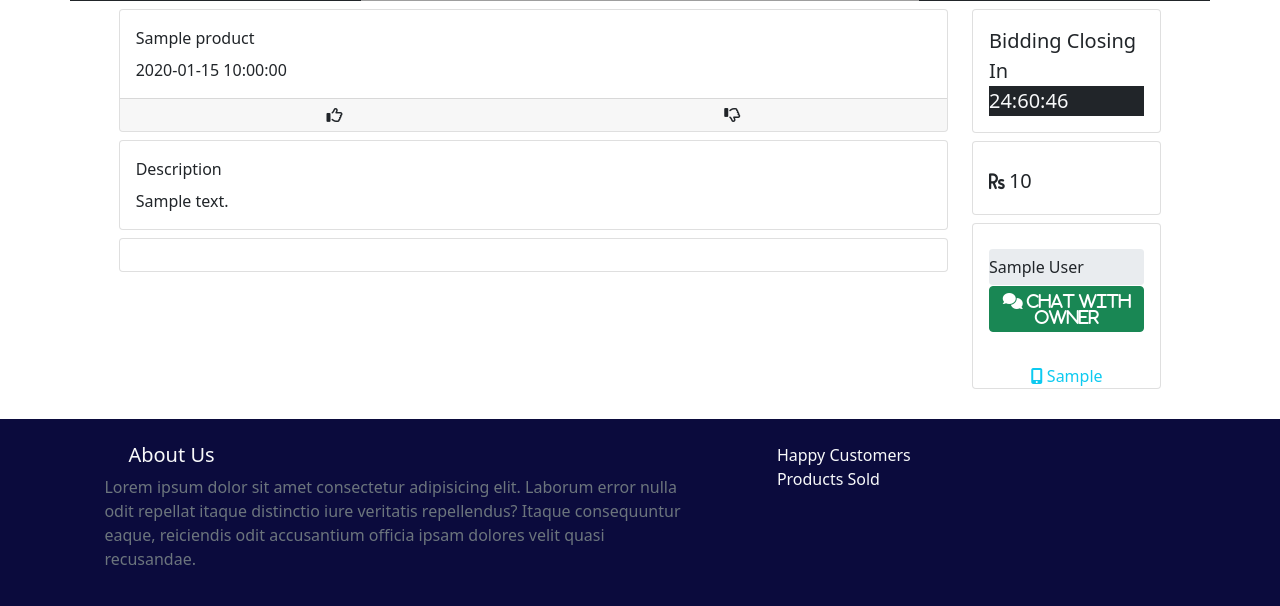
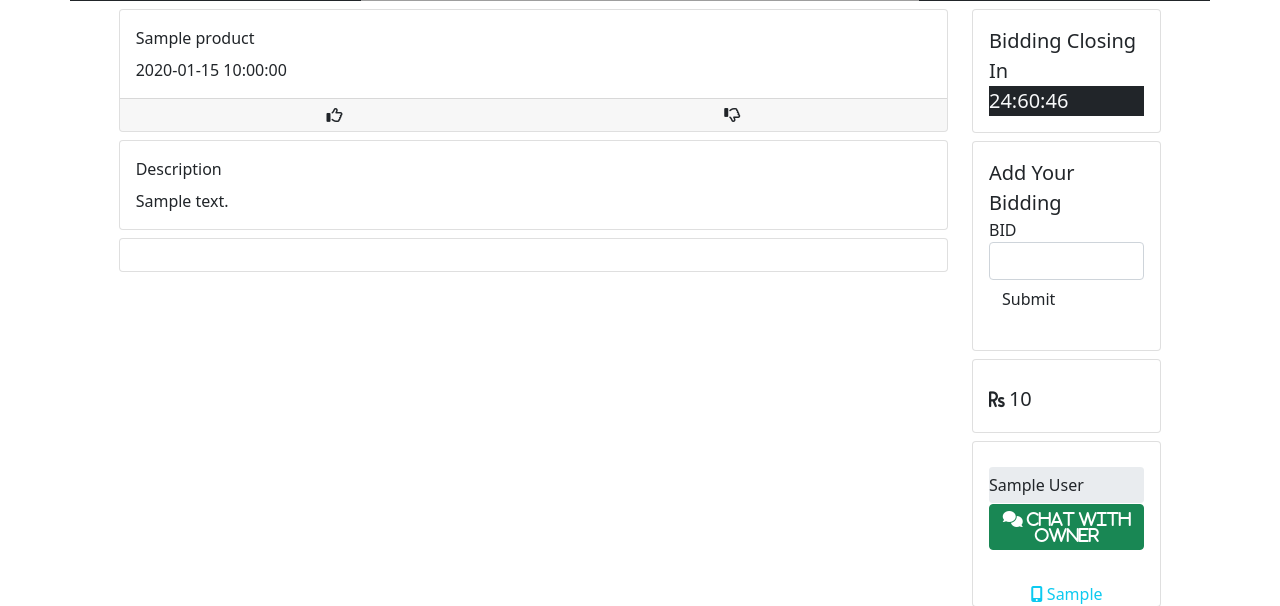
Before and after one commit to CS699-IITB-Autumn-2021/project-buzz, a Flask app: page /viewProducts/detail/1 in a window 1280 px wide. Shown: the part 488-1094 px from the top of the page. Run offline with Flask 2, Linux system fonts and the light colour scheme; tables that the repository leaves empty hold one stand-in row (values such as "Sample post"); some libraries are stand-ins or nearby versions; grey boxes are pictures that could not be loaded.

Commit message:
WIP Bid input working

```diff
--- a/App/routes.py
+++ b/App/routes.py
@@ -11,7 +11,7 @@
 from flask_wtf import FlaskForm
 from wtforms import StringField, SubmitField, validators
 from wtforms.validators import DataRequired
-from wtforms.fields.html5 import EmailField
+from wtforms.fields.html5 import EmailField, IntegerField
 from wtforms.validators import InputRequired, Email
 
 from App.bingoClassifiedDbCode import seedDB
@@ -50,7 +50,11 @@
 #     return render_template('header.html',fname=fname)
 
 
+class addBidForm(FlaskForm):
+    # email = StringField('Email ID ', [validators.Email(message="invalid email")])
+    bid = IntegerField("BID ",  [InputRequired("add your bid here")])
 
+    submit = SubmitField('Submit')
 @app.route('/viewProducts/detail/<productId>', methods=['GET', 'POST'])
 def detail(productId):
     #cur.execute("""Insert into products values(NULL,2,"1","A good book in good condition",500,"BOOK",2,100,4,0,1,1,20,NULL,NULL,NULL) """)
@@ -71,10 +75,13 @@
 
 
     # return ("your product id"+productId)
+    form= addBidForm()
+    if form.validate_on_submit():
+        bid = form.bid.data
+        print("your bid is ",bid)
 
 
-
-    return render_template('detail.html',description =description,price =price,title=title,contact_no=contact_no ,postedon=postedon ,seller=seller
+    return render_template('detail.html',description =description,price =price,title=title,contact_no=contact_no ,postedon=postedon ,seller=seller,form=form
 )
 
 
--- a/App/templates/detail.html
+++ b/App/templates/detail.html
@@ -37,8 +37,8 @@
 <div class="container bg-dark">
     <div id="carouselExampleIndicators" class="carousel slide" data-bs-ride="carousel">
         <div class="carousel-indicators">
-                    <button type="button" data-bs-target="#carouselExampleIndicators" data-bs-slide-to="0"
-                        class="active" aria-current="true" aria-label="Slide 1"></button>
+            <button type="button" data-bs-target="#carouselExampleIndicators" data-bs-slide-to="0" class="active"
+                aria-current="true" aria-label="Slide 1"></button>
             <button type="button" data-bs-target="#carouselExampleIndicators" data-bs-slide-to="1"
                 aria-label="Slide 2"></button>
             <button type="button" data-bs-target="#carouselExampleIndicators" data-bs-slide-to="2"
@@ -125,11 +125,25 @@
 
 
                         <div id="the-final-countdown" class="fs-5 text-light bg-dark">
-                                    <p ></p>
+                            <p></p>
                         </div>
                     </div>
                 </div>
             </div>
+            <div class="card mt-2">
+                <div class="card-body addBid  ">
+                    <div class="addBid ">
+                        <div id="headline" class="fs-5 b">Add Your Bidding</div>
+                        {{ wtf.quick_form(form) }}
+
+
+
+                    </div>
+                </div>
+            </div>
+
+
+
             <div class="card p-0 pt-2 mt-2">
                 <div class="card-body">
                     <i class="fas fa-rupee-sign pb-2 pt-0" style="font-size: 18px;"></i>
@@ -139,7 +153,8 @@
             <div class="card p-0 pt-2 mt-2">
                 <div class="card-body">
                     <form action="/create-room" method="post">
-                                <input readonly class="form-control-plaintext form-control" name="owner" value="{{seller}}"></input>
+                        <input readonly class="form-control-plaintext form-control" name="owner"
+                            value="{{seller}}"></input>
                         <button type="submit" class="btn btn-success"><i class="fas fa-comments">
                                 chat with Owner</i>
 
@@ -200,7 +215,7 @@
         if ((sec + '').length == 1) {
             sec = '0' + sec;
         }
-                document.getElementById('the-final-countdown').innerHTML=(hours + ':' + min + ':' + sec)
+        document.getElementById('the-final-countdown').innerHTML = (hours + ':' + min + ':' + sec)
     }, 1000);
 
 </script>
```
Also changed, not shown: App/templates/viewProducts.html (+6 -6 lines), App/static/uploads/7926b0aa-b439-4495-9149-1b070e127103.jpeg (deleted), App/static/uploads/a217bfd7-c410-45c6-aae0-3f5282429712.jpeg (deleted), App/static/uploads/b8a36cbc-1b5c-40a0-b15e-1a272ddb6f48.jpeg (deleted), App/static/uploads/ddcad80a-23fc-4e7e-a3eb-6a7762797977.jpeg (deleted), App/static/uploads/e95d573b-b7ab-4d32-9d6f-d154a2847d32.jpeg (deleted), buzzDatabase.db. Lines whose indentation alone changed are shown as unchanged.
